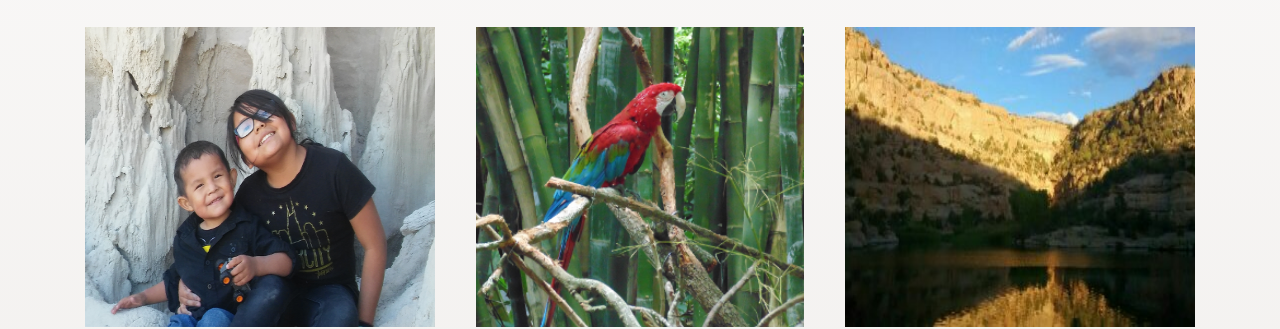
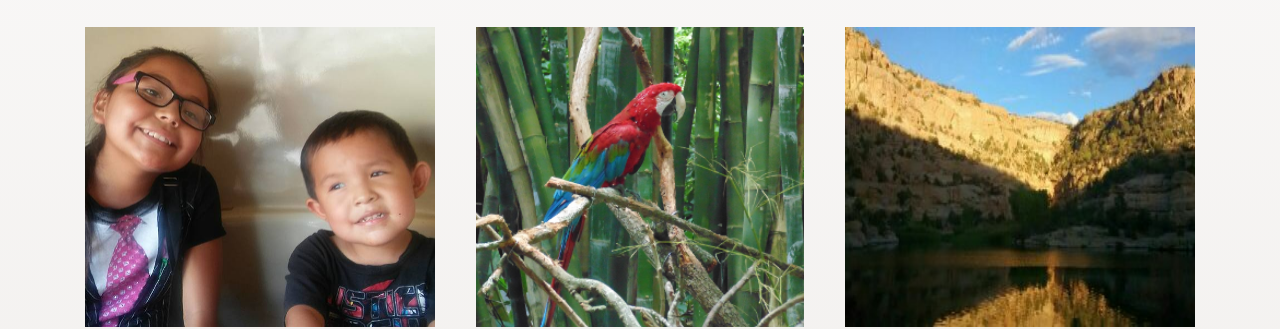
Before and after one commit to hawkeyewoman/hawkeyewoman.github.io, a plain HTML site: page about.html in a window 1280 px wide. Shown: the part 628-957 px from the top of the page. Drawn offline with Linux system fonts and the light colour scheme; a web font is replaced by a local one.

Commit message:
changed a phot

```diff
--- a/about.html
+++ b/about.html
@@ -146,7 +146,7 @@
         <ul class="list-unstyled">
           <li class="col-lg-4 col-md-4 col-sm-6 com-xs 12">
             <div class="hoverEffect">
-                <img class="img-fluid center-block" src="lib/images/ShayDarius.png" alt="">
+                <img class="img-fluid center-block" src="lib/images/123.png" alt="">
                 <div class="overlay">
                    <h2 class="demoText">Rose Kennedy</h2>
                    <p class="info demoText">"Life isn’t a matter of milestones, but of moments."</p>
```
Also changed, not shown: lib/images/123.png (added), lib/images/bridge.jpg (deleted), 1 other file.
